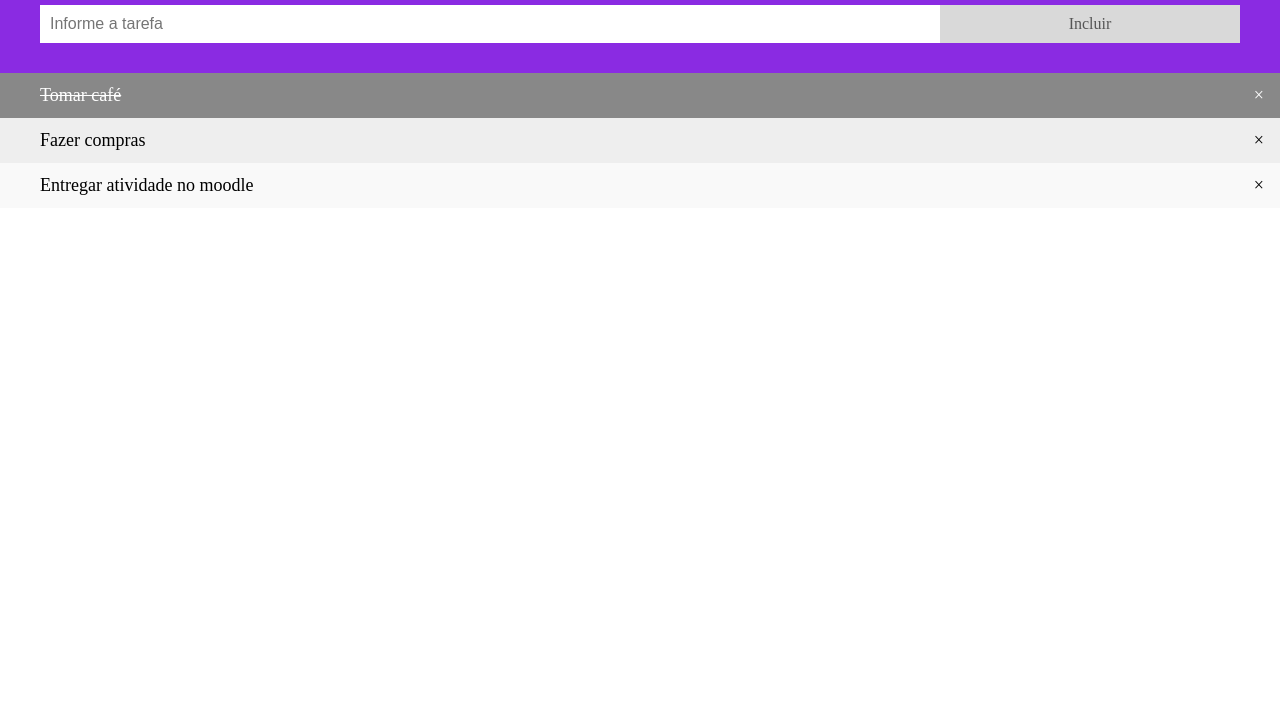
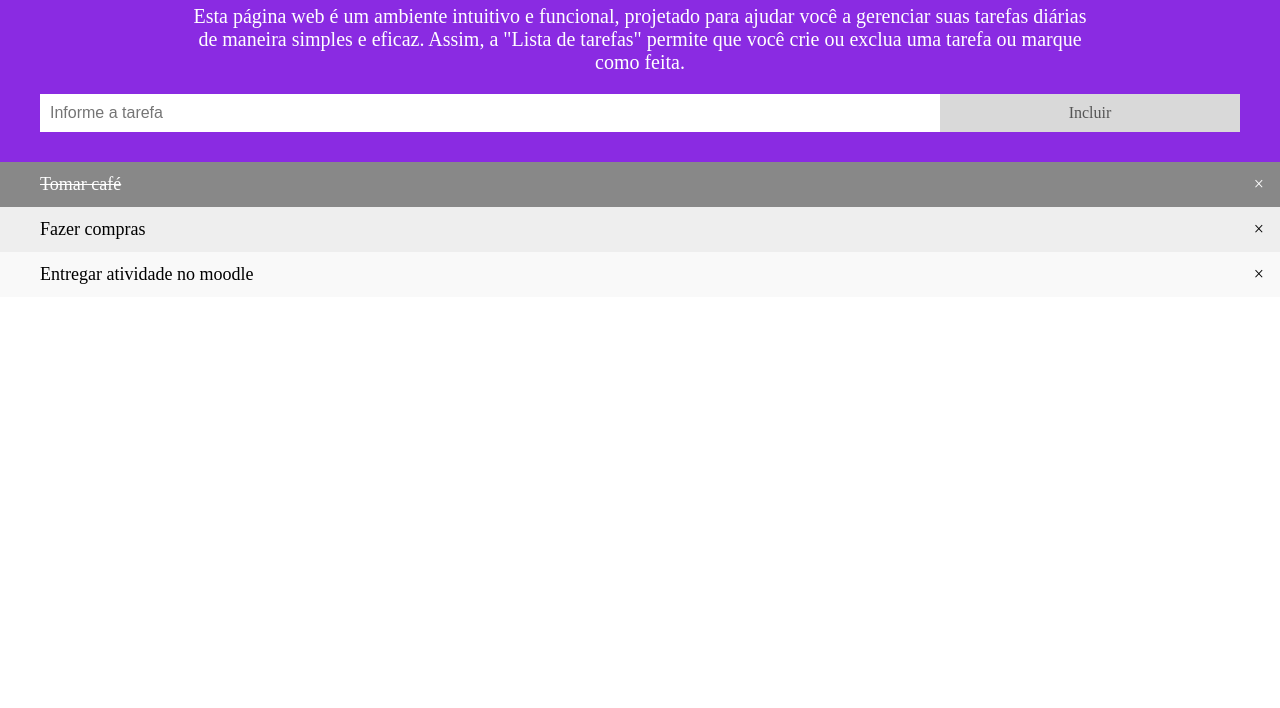
Before and after one commit to igormatt0s/lista-de-tarefas, a plain HTML site: page index.html in a window 1280 px wide. Shown: the part 92-800 px from the top of the page. Drawn offline with Linux system fonts and the light colour scheme.

Commit message:
Adiciona parágrafo

```diff
--- a/index.html
+++ b/index.html
@@ -11,6 +11,11 @@
 <body>
     <div class="header">
         <h2>Lista de tarefas</h2>
+        <p class="paragrafo">
+            Esta página web é um ambiente intuitivo e funcional, projetado para ajudar você a gerenciar suas tarefas diárias
+            de maneira simples e eficaz. Assim, a "Lista de tarefas" permite que você crie ou exclua uma tarefa ou marque como
+            feita.
+        </p>
         <input type="text" id="tarefa" placeholder="Informe a tarefa">
         <span onclick="addElemento()" class="addBtn">Incluir</span>
     </div>
--- a/style.css
+++ b/style.css
@@ -150,3 +150,9 @@ input {
 .addBtn:hover {
     background-color: #bbb;
 }
+
+.paragrafo {
+    margin-inline: 150px;
+    text-align: center;
+    font-size: 20px;
+}
```
